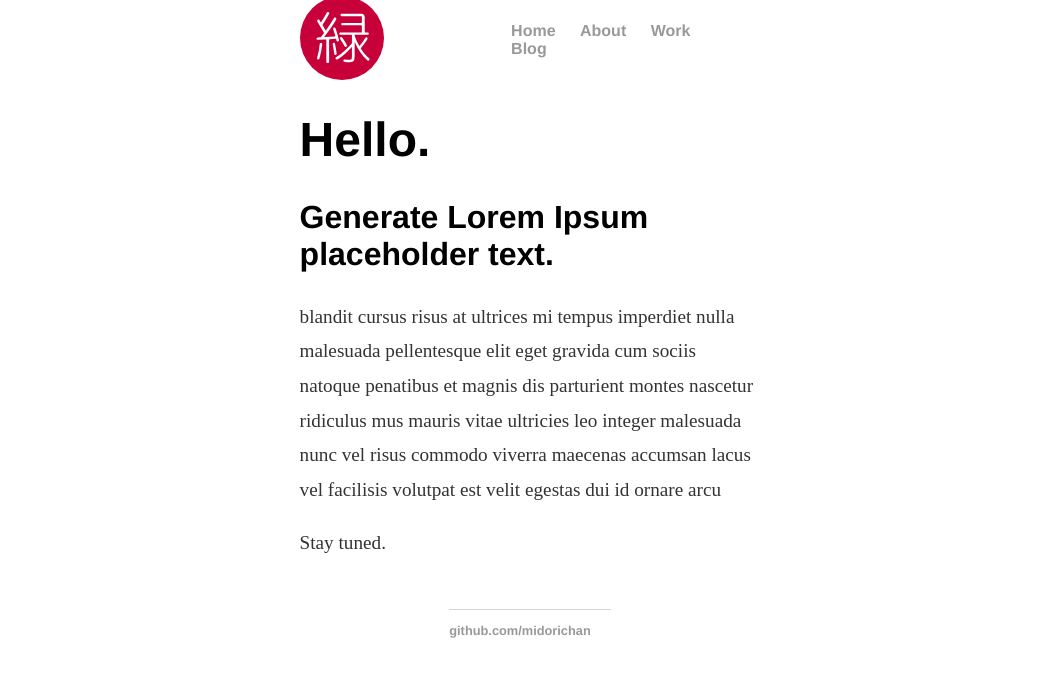
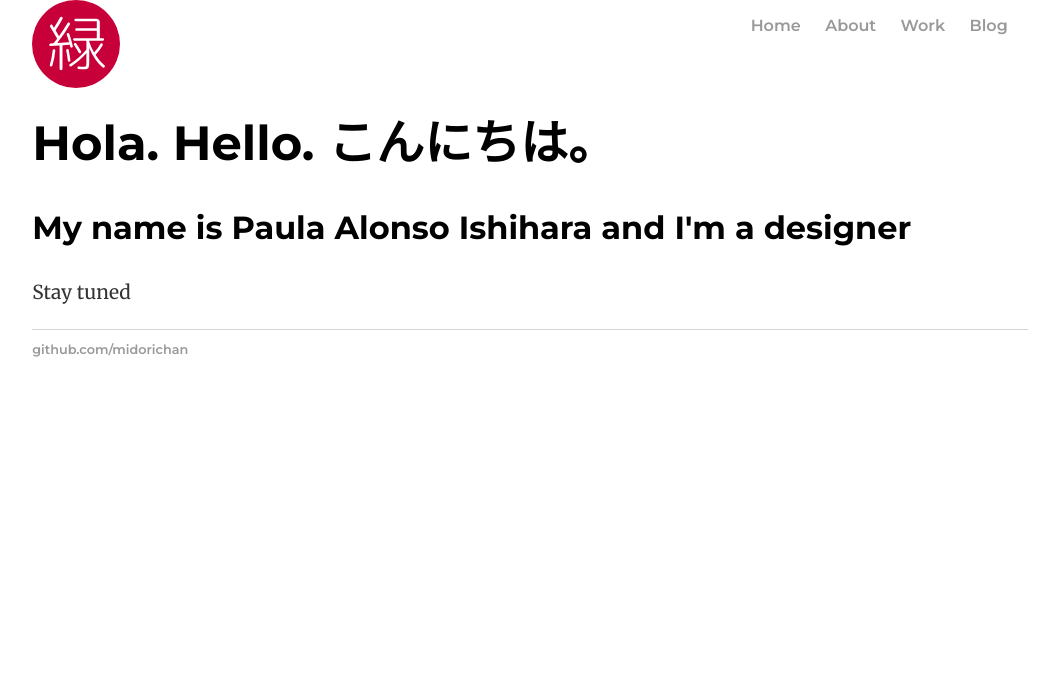
Before and after one commit to midorichan/midorichan.github.io, a Jekyll site: the page built from index.html, in a window 1280 px wide. Shown: the top 677 px of the page, without its empty margins (110-1148 px from the left). Built offline with Jekyll 4.4.1, drawn with Linux system fonts in a browser that asks for light colours.

Commit message:
style updates

```diff
--- a/_layouts/default.html
+++ b/_layouts/default.html
@@ -2,7 +2,8 @@
 <html>
     <head>
 		<title>{{ page.title }}</title>
-		<link rel="stylesheet" href="{{ 'css/main.css' | absolute_url }}">
+		<link rel="stylesheet" href="{{ 'css/main.css' | relative_url }}">
+		<link href="https://fonts.googleapis.com/css?family=Merriweather|Montserrat:600,700,800" rel="stylesheet">
 		<link rel="icon" type="image/png" sizes="32x32" href="images/faviconb-32x32.png">
 		<style>
 
--- a/css/main.css
+++ b/css/main.css
@@ -12,26 +12,27 @@ ul.posts li {
 
 html, body {
     font-size: 16px;
-    margin: 0 auto;
-    width: 60%;
+    margin: 0;
+    padding: 0;
+    line-height: 1.3;
 }
 
 .container {
     height: 100%;
     display: grid;
-    grid-template-columns: repeat(5, 1fr);
+    grid-template-columns: 1fr 7fr 1fr;
     grid-template-rows: 80px auto 100px;
     grid-template-areas:
-        "h h h h h"
-        "c c c c c"
-        "f f f f f";
+        "h h h"
+        "c c c"
+        "f f f";
 }
 
 .header {
     grid-area: h;
     display: flex;
     justify-content: right;
-
+    grid-column: 2;
 }
 
 .logo {
@@ -40,29 +41,35 @@ html, body {
 
 .content {
     grid-area: c;
-    justify-content: center;
+    /* justify-content: center; */
+}
+
+.container > .content{
+    grid-column:2;
+    min-width: 0;
 }
 
 .footer {
     grid-area: f;
+    grid-column: 2;
 
 }
 
-.container > div {
+/* .container > div {
     display: flex;
     align-items: center;
     justify-content: center;
-}
+} */
 
 
 h1 {
     font-size: 3em;
-    font-family:'Helvetica', 'Arial', 'Sans-Serif';
+    font-family: 'Montserrat', sans-serif;
 }
 
 h2 {
     font-size: 2em;
-    font-family:'Helvetica', 'Arial', 'Sans-Serif';
+    font-family: 'Montserrat', sans-serif;
 }
 
 
@@ -74,6 +81,7 @@ footer {
 p {
     font-size: 1.2em;
     line-height: 1.8em;
+    font-family: 'Merriweather', serif;
     color: #333;
 }
 
@@ -94,13 +102,12 @@ a .current {
 }
 
 a:hover {
-    font-weight: bold;
     color: #C70039;
 }
 
 nav ul, footer ul {
-    font-family:'Helvetica', 'Arial', 'Sans-Serif';
+    font-family: 'Montserrat', sans-serif;
+    font-weight: 600;
     padding: 0px;
     list-style: none;
-    font-weight: bold;
 }
--- a/index.html
+++ b/index.html
@@ -3,8 +3,7 @@ layout: default
 title: midorichan.design
 ---
 <div>
-	<h1>Hello.</h1>
-	<h2>Generate Lorem Ipsum placeholder text.</h2>
-	<p>blandit cursus risus at ultrices mi tempus imperdiet nulla malesuada pellentesque elit eget gravida cum sociis natoque penatibus et magnis dis parturient montes nascetur ridiculus mus mauris vitae ultricies leo integer malesuada nunc vel risus commodo viverra maecenas accumsan lacus vel facilisis volutpat est velit egestas dui id ornare arcu</p>
-	<p>Stay tuned.</p>
+	<h1>Hola. Hello. こんにちは。</h1>
+	<h2>My name is Paula Alonso Ishihara and I'm a designer</h2>
+	<p>Stay tuned</p>
 </div>
```
Also changed, not shown: _config.yml (line endings or trailing spaces).
